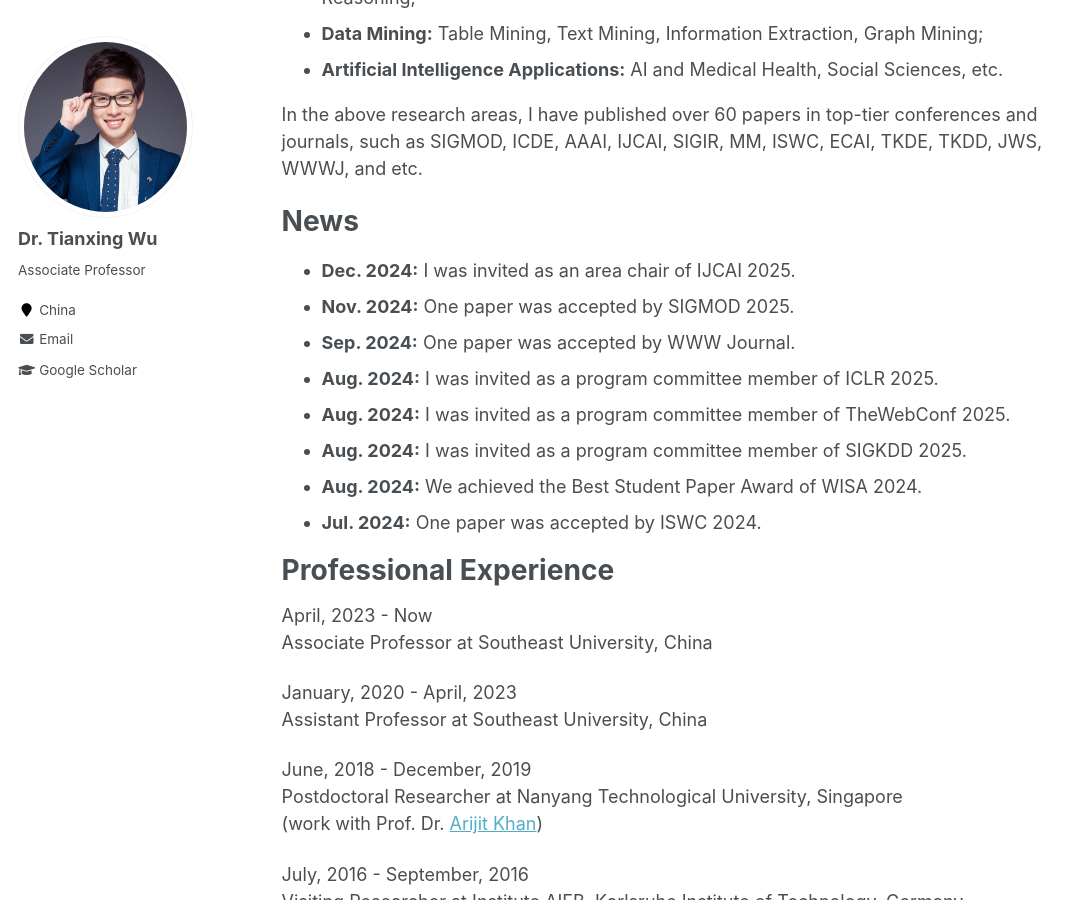
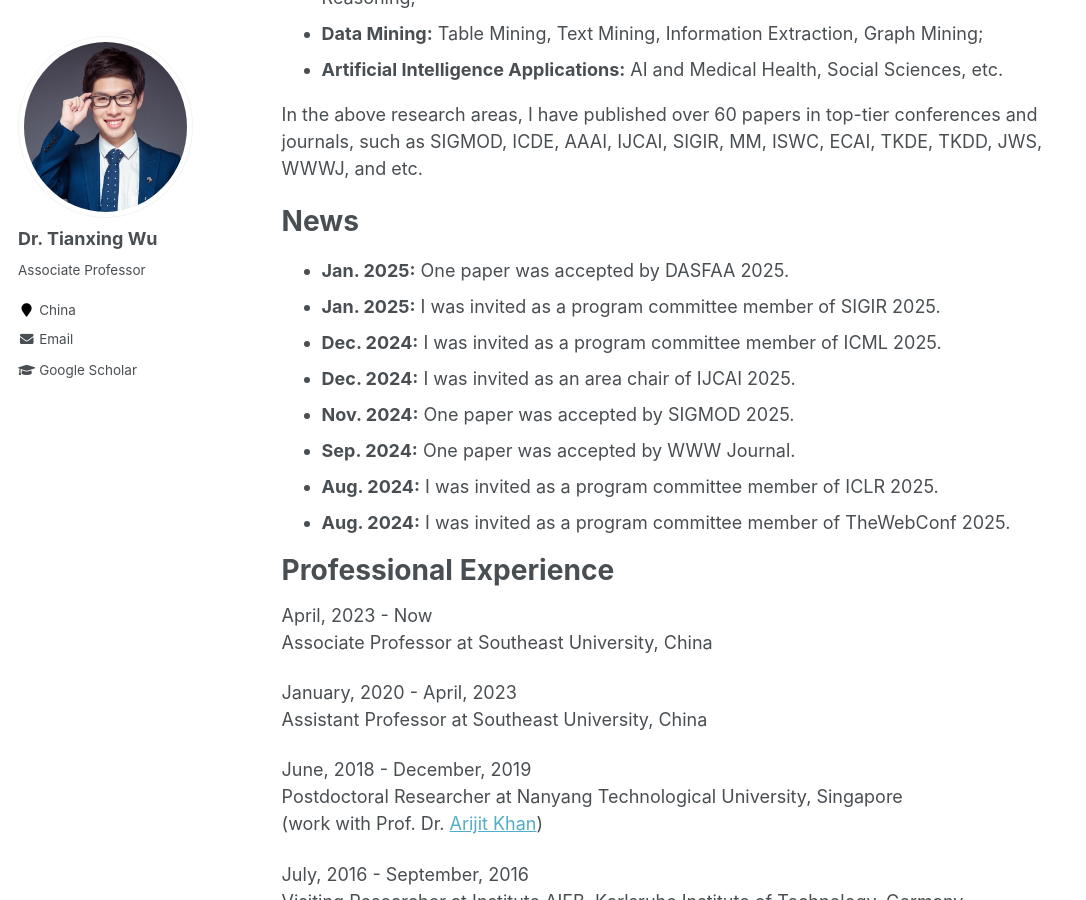
Before and after one commit to tianxing-wu/tianxing-wu.github.io, a Jekyll site: the page built from _pages/about.md, in a window 1280 px wide and 900 px high, scrolled down 380 px. Shown: the whole window, without its empty margins (0-1086 px from the left). Built offline with Jekyll 4.4.1, drawn with Linux system fonts in a browser that asks for light colours; comment, search, counter and statistics services are not loaded.

Commit message:
info update

```diff
--- a/_pages/about.md
+++ b/_pages/about.md
@@ -19,14 +19,14 @@ In the above research areas, I have published over 60 papers in top-tier confere
 
 News
 ======
+* **Jan. 2025:** One paper was accepted by DASFAA 2025.
+* **Jan. 2025:** I was invited as a program committee member of SIGIR 2025.
+* **Dec. 2024:** I was invited as a program committee member of ICML 2025.
 * **Dec. 2024:** I was invited as an area chair of IJCAI 2025.
 * **Nov. 2024:** One paper was accepted by SIGMOD 2025.
 * **Sep. 2024:** One paper was accepted by WWW Journal.
 * **Aug. 2024:** I was invited as a program committee member of ICLR 2025.
 * **Aug. 2024:** I was invited as a program committee member of TheWebConf 2025.
-* **Aug. 2024:** I was invited as a program committee member of SIGKDD 2025.
-* **Aug. 2024:** We achieved the Best Student Paper Award of WISA 2024.
-* **Jul. 2024:** One paper was accepted by ISWC 2024.
 
 Professional Experience
 ======
```
Also changed, not shown: _pages/awards.md (+1 -0 lines), _pages/selected_publications.md (+1 -0 lines), _pages/selected_talks.md (+3 -0 lines), _pages/services.md (+1 -1 lines), 1 other file.
